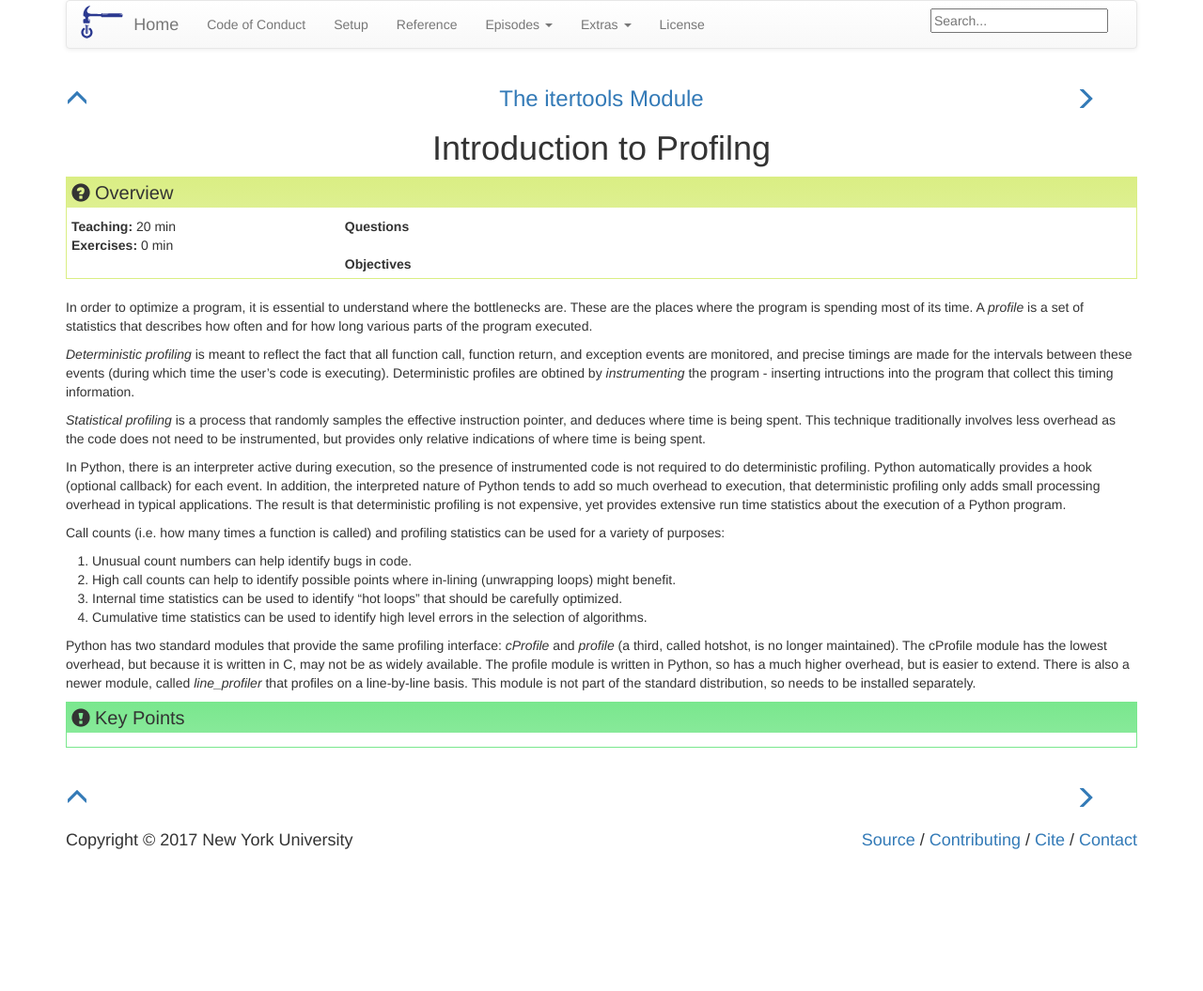
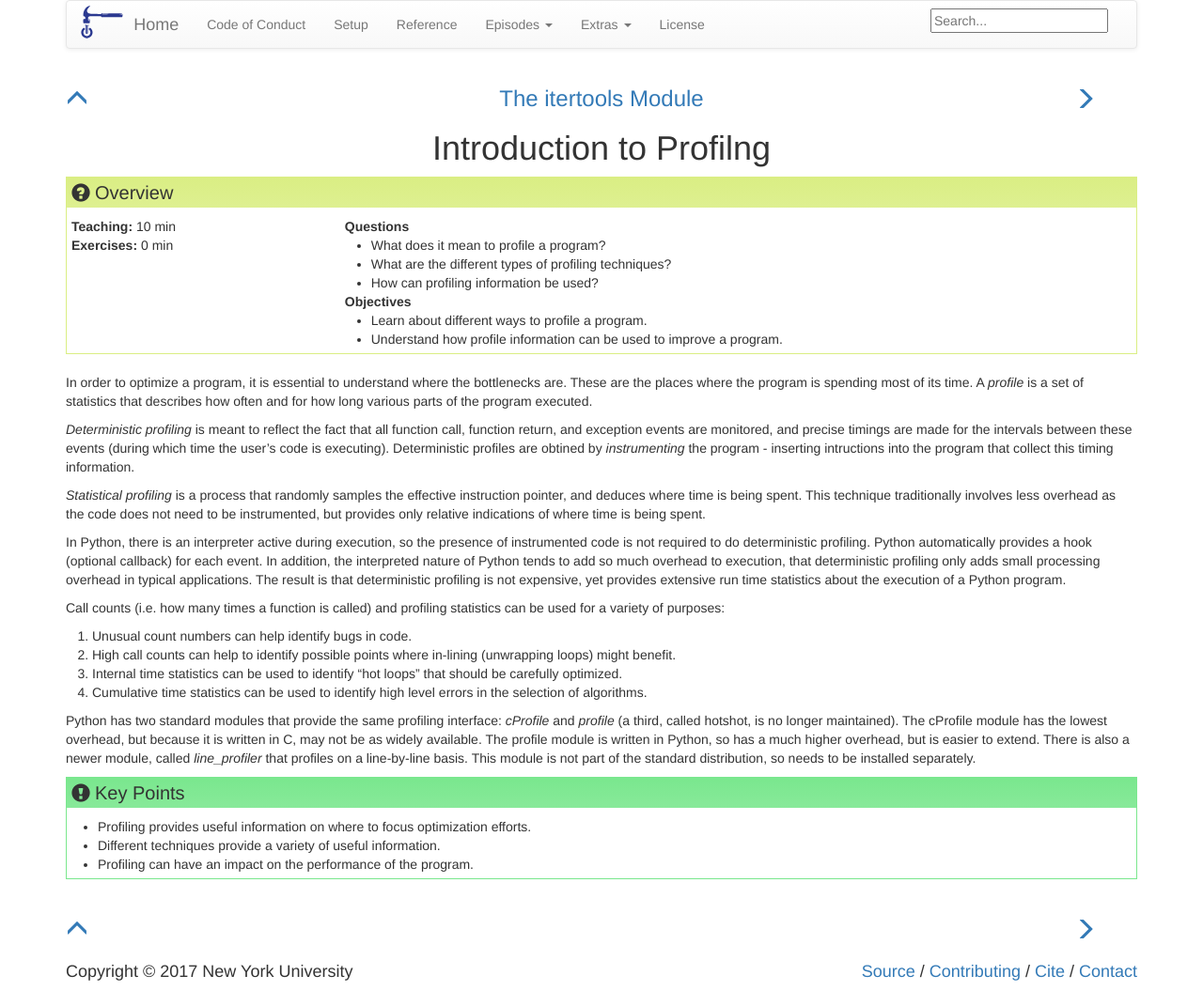
Before and after one commit to nyu-cds/python-performance-tuning, a Jekyll site: the page built from _episodes/01-introduction.md, in a window 1280 px wide. Shown: the whole page at 94% size. Built offline with Jekyll 4.4.1, drawn with Linux system fonts in a browser that asks for light colours; before the commit the page ends 915 px from its top, so only the background shows below that.

Commit message:
Updated timings.
Signed-off-by: Greg Watson <g.watson@computer.org>

```diff
--- a/_episodes/01-introduction.md
+++ b/_episodes/01-introduction.md
@@ -1,10 +1,18 @@
 ---
 title: "Introduction to Profilng"
-teaching: 20
+teaching: 10
 exercises: 0
 questions:
+- What does it mean to profile a program?
+- What are the different types of profiling techniques?
+- How can profiling information be used?
 objectives:
+- Learn about different ways to profile a program.
+- Understand how profile information can be used to improve a program.
 keypoints:
+- Profiling provides useful information on where to focus optimization efforts.
+- Different techniques provide a variety of useful information.
+- Profiling can have an impact on the performance of the program.
 ---
 In order to optimize a program, it is essential to understand where the bottlenecks are. These are the places where the program is spending most of
 its time. A *profile* is a set of statistics that describes how often and for how long various parts of the program executed.
```
Also changed, not shown: _episodes/02-cprofile.md (+9 -2 lines), _episodes/03-line_profiler.md (+10 -4 lines).
